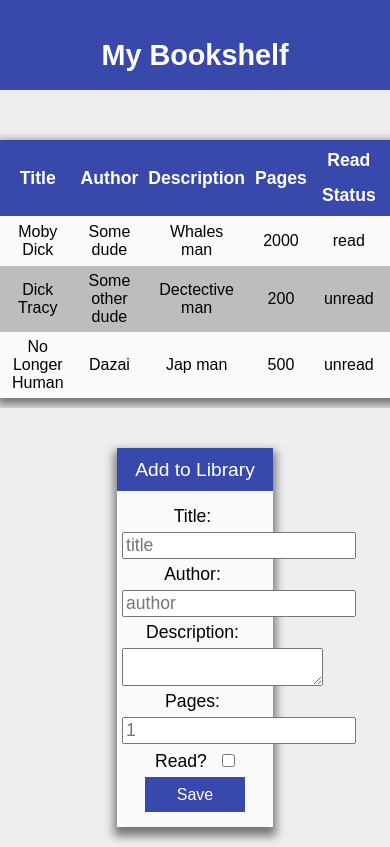
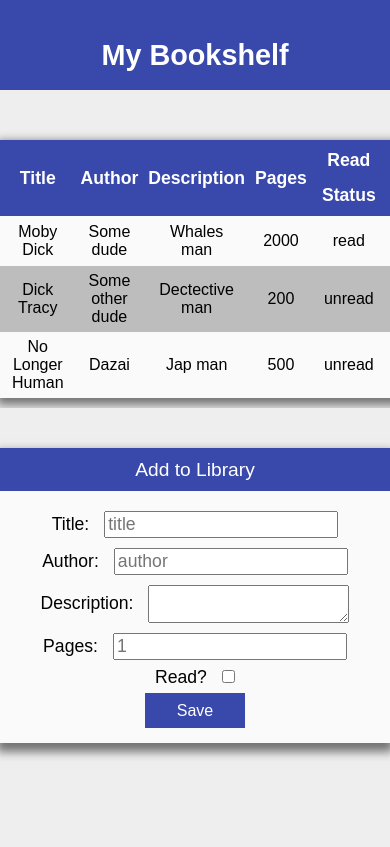
Before and after one commit to alexfuro/odin-books-react, a React (Create React App) app: page / in a window 390 px wide. Built offline with nearby package versions, Linux system fonts and the light colour scheme.

Commit message:
Add resposinve rules for bookform

```diff
--- a/src/bookform.css
+++ b/src/bookform.css
@@ -1,7 +1,7 @@
 form {
   margin: 20px auto;
   padding: 0;
-  width: 30%;
+  width: 40%;
   background-color: #FAFAFA;
   box-shadow: 0px 6px 9px 3px #757575;
 }
@@ -46,10 +46,20 @@ input[type=submit]:hover {
 
 @media only screen and (max-width: 700px){
   form {
-    width: 40%;
+    width: 50%;
   }
 }
-@media only screen and (max-width: 320px){
+@media only screen and (max-width: 699px){
+  form {
+    width: 70%;
+  }
+}
+@media only screen and (max-width: 520px){
+  form {
+    width: 90%;
+  }
+}
+@media only screen and (max-width: 420px){
   form {
     width: 100%;
   }
```
